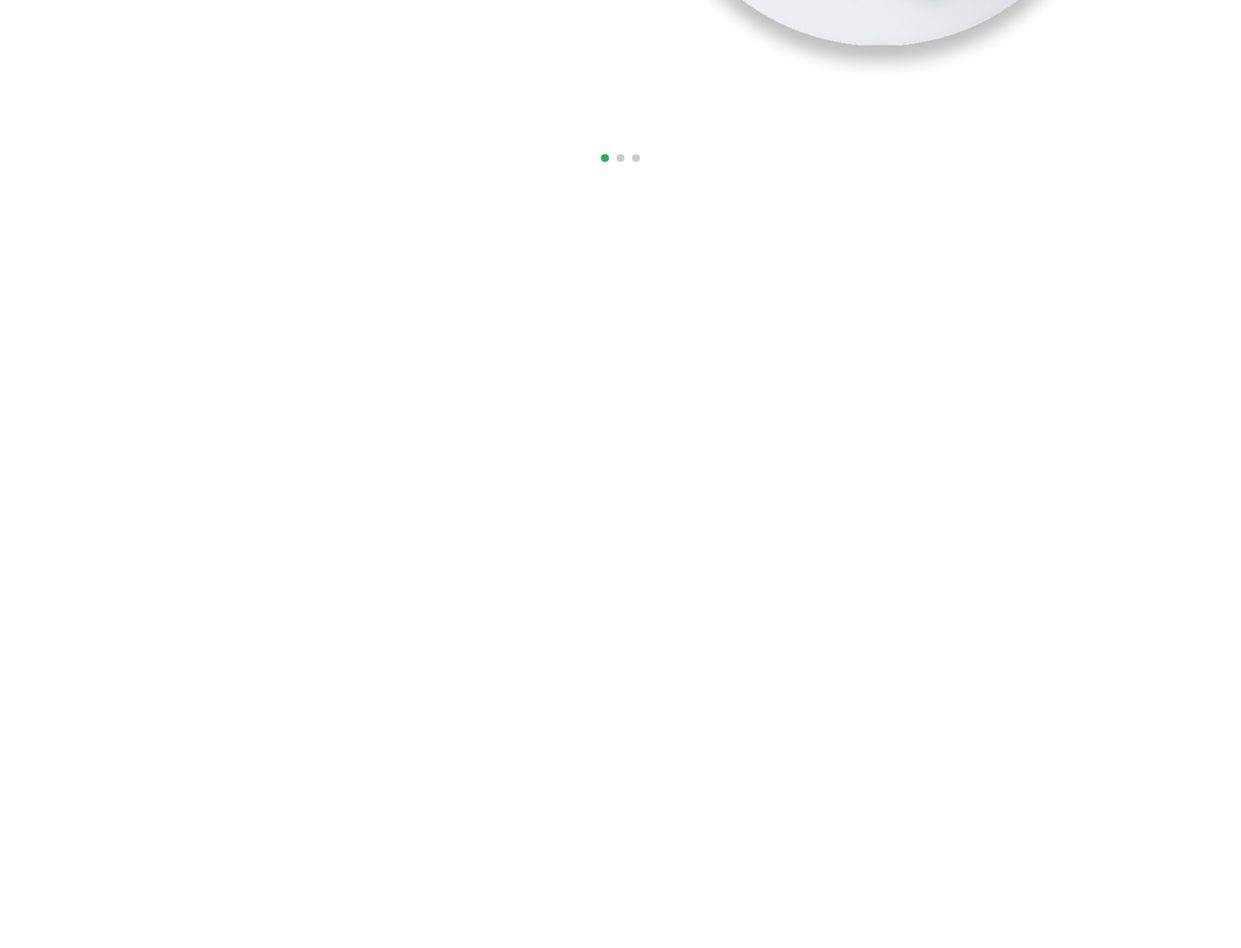
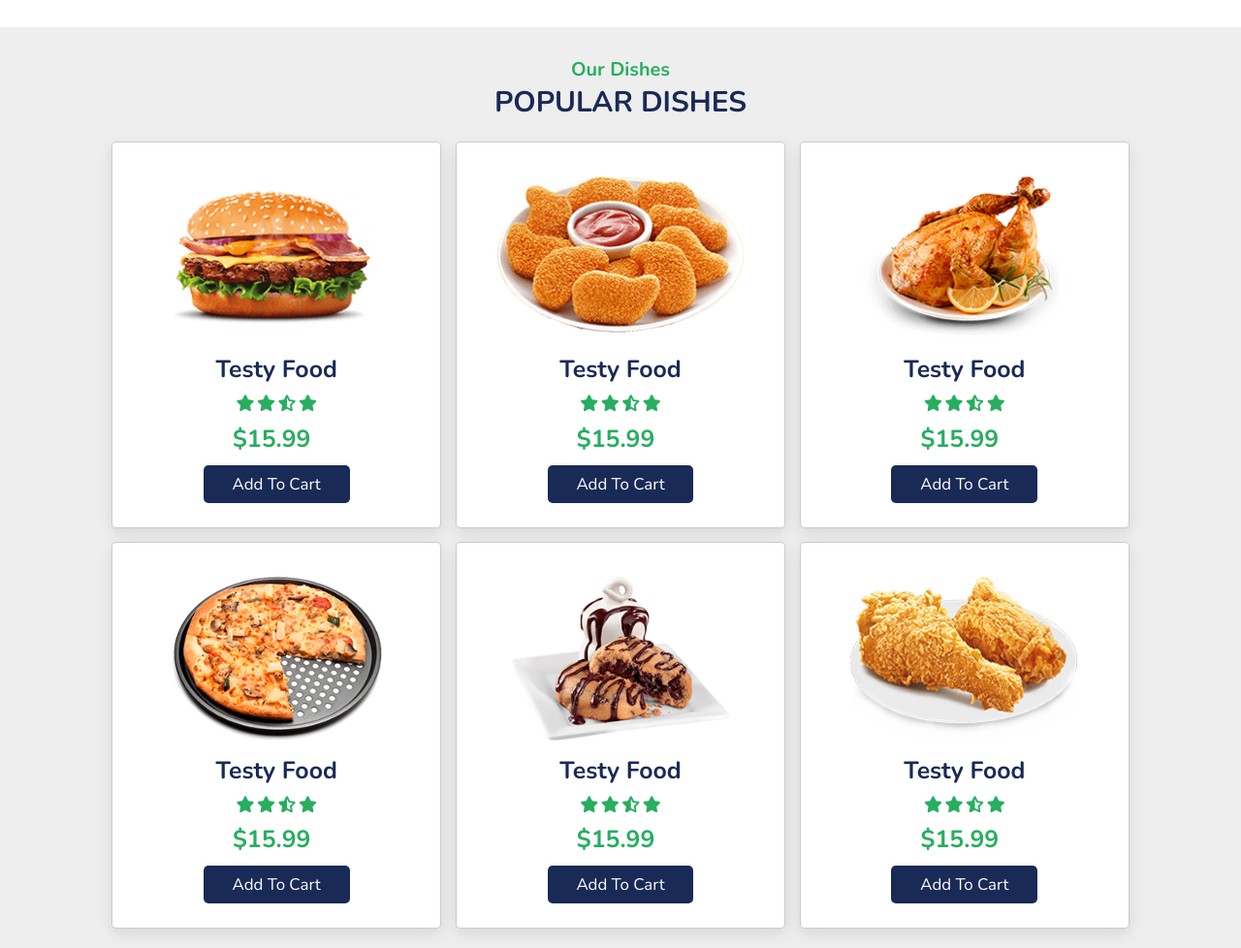
Before and after one commit to dev-ashik/resto-html, a plain HTML site: page index.html in a window 1280 px wide. Shown: the part 541-1519 px from the top of the page at 97% size. Before the commit the page ends 800 px from the top, so only its background shows below. Drawn offline with nearby package versions, Linux system fonts and the light colour scheme.

Commit message:
dishes section done

```diff
--- a/index.html
+++ b/index.html
@@ -1,9 +1,9 @@
 <!DOCTYPE html>
 <html lang="en">
   <head>
-    <meta charset="UTF-8">
-    <meta http-equiv="X-UA-Compatible" content="IE=edge">
-    <meta name="viewport" content="width=device-width, initial-scale=1.0">
+    <meta charset="UTF-8" />
+    <meta http-equiv="X-UA-Compatible" content="IE=edge" />
+    <meta name="viewport" content="width=device-width, initial-scale=1.0" />
     <title>Resto</title>
 
     <!-- use swiper -->
@@ -13,10 +13,13 @@
     />
 
     <!-- using font-awesome -->
-    <link rel="stylesheet" href="https://cdnjs.cloudflare.com/ajax/libs/font-awesome/6.1.2/css/all.min.css">
+    <link
+      rel="stylesheet"
+      href="https://cdnjs.cloudflare.com/ajax/libs/font-awesome/6.1.2/css/all.min.css"
+    />
 
     <!-- custom css -->
-    <link rel="stylesheet" href="./style.css">
+    <link rel="stylesheet" href="./style.css" />
   </head>
   <body>
     <!-- header section start -->
@@ -43,7 +46,12 @@
 
     <!-- search form -->
     <form action="" id="search-form">
-        <input type="search" name="" id="search-box" placeholder="search here...">
+      <input
+        type="search"
+        name=""
+        id="search-box"
+        placeholder="search here..."
+      />
       <label for="search-box" class="fa-solid fa-magnifying-glass"></label>
       <i class="fa-solid fa-xmark" id="close"></i>
     </form>
@@ -56,33 +64,42 @@
             <div class="content">
               <span>our special dish</span>
               <h3>spicy noodles</h3>
-                            <p>Lorem, ipsum dolor sit amet consectetur adipisicing elit. Quis, minima.</p>
+              <p>
+                Lorem, ipsum dolor sit amet consectetur adipisicing elit. Quis,
+                minima.
+              </p>
               <a href="" class="btn">order now</a>
             </div>
             <div class="image">
-                            <img src="./images/home-img-1.png" alt="">
+              <img src="./images/home-img-1.png" alt="" />
             </div>
           </div>
           <div class="swiper-slide slide">
             <div class="content">
               <span>our special dish</span>
               <h3>fried chicken</h3>
-                            <p>Lorem, ipsum dolor sit amet consectetur adipisicing elit. Quis, minima.</p>
+              <p>
+                Lorem, ipsum dolor sit amet consectetur adipisicing elit. Quis,
+                minima.
+              </p>
               <a href="" class="btn">order now</a>
             </div>
             <div class="image">
-                            <img src="./images/home-img-2.png" alt="">
+              <img src="./images/home-img-2.png" alt="" />
             </div>
           </div>
           <div class="swiper-slide slide">
             <div class="content">
               <span>our special dish</span>
               <h3>hot pizza</h3>
-                            <p>Lorem, ipsum dolor sit amet consectetur adipisicing elit. Quis, minima.</p>
+              <p>
+                Lorem, ipsum dolor sit amet consectetur adipisicing elit. Quis,
+                minima.
+              </p>
               <a href="" class="btn">order now</a>
             </div>
             <div class="image">
-                            <img src="./images/home-img-3.png" alt="">
+              <img src="./images/home-img-3.png" alt="" />
             </div>
           </div>
         </div>
@@ -90,6 +107,103 @@
       </div>
     </section>
     <!-- Home section end -->
+
+    <!-- dishes section starts -->
+    <section class="dishes" id="dishes">
+      <h3 class="sub-heading">our dishes</h3>
+      <h3 class="heading">popular dishes</h3>
+
+      <div class="box-container">
+        <div class="box">
+          <a href="#" class="fa-solid fa-heart"></a>
+          <a href="#" class="fa-solid fa-eye"></a>
+          <img src="./images/dish-1.png" alt="" />
+          <h3>testy food</h3>
+          <div class="stars">
+            <i class="fa-solid fa-star"></i>
+            <i class="fa-solid fa-star"></i>
+            <i class="fa-solid fa-star-half-stroke"></i>
+            <i class="fa-solid fa-star"></i>
+          </div>
+          <span>$15.99</span>
+          <a href="#" class="btn">add to cart</a>
+        </div>
+        <div class="box">
+          <a href="#" class="fa-solid fa-heart"></a>
+          <a href="#" class="fa-solid fa-eye"></a>
+          <img src="./images/dish-2.png" alt="" />
+          <h3>testy food</h3>
+          <div class="stars">
+            <i class="fa-solid fa-star"></i>
+            <i class="fa-solid fa-star"></i>
+            <i class="fa-solid fa-star-half-stroke"></i>
+            <i class="fa-solid fa-star"></i>
+          </div>
+          <span>$15.99</span>
+          <a href="#" class="btn">add to cart</a>
+        </div>
+        <div class="box">
+          <a href="#" class="fa-solid fa-heart"></a>
+          <a href="#" class="fa-solid fa-eye"></a>
+          <img src="./images/dish-3.png" alt="" />
+          <h3>testy food</h3>
+          <div class="stars">
+            <i class="fa-solid fa-star"></i>
+            <i class="fa-solid fa-star"></i>
+            <i class="fa-solid fa-star-half-stroke"></i>
+            <i class="fa-solid fa-star"></i>
+          </div>
+          <span>$15.99</span>
+          <a href="#" class="btn">add to cart</a>
+        </div>
+        <div class="box">
+          <a href="#" class="fa-solid fa-heart"></a>
+          <a href="#" class="fa-solid fa-eye"></a>
+          <img src="./images/dish-4.png" alt="" />
+          <h3>testy food</h3>
+          <div class="stars">
+            <i class="fa-solid fa-star"></i>
+            <i class="fa-solid fa-star"></i>
+            <i class="fa-solid fa-star-half-stroke"></i>
+            <i class="fa-solid fa-star"></i>
+          </div>
+          <span>$15.99</span>
+          <a href="#" class="btn">add to cart</a>
+        </div>
+        <div class="box">
+          <a href="#" class="fa-solid fa-heart"></a>
+          <a href="#" class="fa-solid fa-eye"></a>
+          <img src="./images/dish-5.png" alt="" />
+          <h3>testy food</h3>
+          <div class="stars">
+            <i class="fa-solid fa-star"></i>
+            <i class="fa-solid fa-star"></i>
+            <i class="fa-solid fa-star-half-stroke"></i>
+            <i class="fa-solid fa-star"></i>
+          </div>
+          <span>$15.99</span>
+          <a href="#" class="btn">add to cart</a>
+        </div>
+        <div class="box">
+          <a href="#" class="fa-solid fa-heart"></a>
+          <a href="#" class="fa-solid fa-eye"></a>
+          <img src="./images/dish-6.png" alt="" />
+          <h3>testy food</h3>
+          <div class="stars">
+            <i class="fa-solid fa-star"></i>
+            <i class="fa-solid fa-star"></i>
+            <i class="fa-solid fa-star-half-stroke"></i>
+            <i class="fa-solid fa-star"></i>
+          </div>
+          <span>$15.99</span>
+          <a href="#" class="btn">add to cart</a>
+        </div>
+      </div>
+    </section>
+    <!-- dishes section end -->
+
+
+
 
 
 
@@ -100,5 +214,5 @@
     <script src="./app.js"></script>
   </body>
 
-<!-- ! time : 16:00 -->
+  <!-- ! time : 38:29 -->
 </html>
--- a/style.css
+++ b/style.css
@@ -1,14 +1,14 @@
-@import url('https://fonts.googleapis.com/css2?family=Nunito:wght@200;300;400;600;700&display=swap');
+@import url("https://fonts.googleapis.com/css2?family=Nunito:wght@200;300;400;600;700&display=swap");
 
 :root {
   --green: #27ae60;
   --black: #192a56;
   --light-color: #666;
-    --box-shadow: 0 .5rem 1.5rem rgba(0, 0, 0, .1);
+  --box-shadow: 0 0.5rem 1.5rem rgba(0, 0, 0, 0.1);
 }
 
 * {
-    font-family: 'Nunito', sans-serif;
+  font-family: "Nunito", sans-serif;
   margin: 0;
   padding: 0;
   box-sizing: border-box;
@@ -16,7 +16,7 @@
   outline: none;
   border: none;
   text-transform: capitalize;
-    transition: all .2s linear;
+  transition: all 0.2s linear;
 }
 
 html {
@@ -41,16 +41,30 @@ section:nth-child(even) {
   font-size: 1.7rem;
   color: #fff;
   background: var(--black);
-    border-radius: .5rem;
+  border-radius: 0.5rem;
   cursor: pointer;
-    padding: .8rem 3rem;
+  padding: 0.8rem 3rem;
 }
 
 .btn:hover {
   background: var(--green);
-    letter-spacing: .1rem;
+  letter-spacing: 0.1rem;
 }
 
+.sub-heading {
+  text-align: center;
+  color: var(--green);
+  font-size: 2rem;
+  padding-top: 1rem;
+}
+
+.heading {
+  text-align: center;
+  color: var(--black);
+  font-size: 3rem;
+  padding-bottom: 2rem;
+  text-transform: uppercase;
+}
 
 /* header */
 
@@ -80,9 +94,9 @@ header .logo i {
 
 header .navbar a {
   font-size: 1.7rem;
-    padding: .5rem 1.5rem;
+  padding: 0.5rem 1.5rem;
   color: var(--light-color);
-    border-radius: .5rem;
+  border-radius: 0.5rem;
 }
 
 header .navbar a.active,
@@ -91,9 +105,10 @@ header .navbar a:hover {
   background: var(--green);
 }
 
-header .icons i, header .icons a {
+header .icons i,
+header .icons a {
   cursor: pointer;
-    margin-left: .5rem;
+  margin-left: 0.5rem;
   height: 4.5rem;
   width: 4.5rem;
   line-height: 4.5rem;
@@ -104,7 +119,8 @@ header .icons i, header .icons a {
   background: #eee;
 }
 
-header .icons i:hover, header .icons a:hover {
+header .icons i:hover,
+header .icons a:hover {
   color: #fff;
   background: var(--green);
   transform: rotate(360deg);
@@ -122,7 +138,7 @@ header .icons #menu-bars {
   height: 100%;
   width: 100%;
   z-index: 1004;
-    background: rgba(0, 0, 0, .8);
+  background: rgba(0, 0, 0, 0.8);
   display: flex;
   align-items: center;
   justify-content: center;
@@ -135,7 +151,7 @@ header .icons #menu-bars {
 
 #search-form #search-box {
   width: 50rem;
-    border-bottom: .1rem solid #fff;
+  border-bottom: 0.1rem solid #fff;
   padding: 1rem 0;
   color: #fff;
   font-size: 3rem;
@@ -189,6 +205,7 @@ header .icons #menu-bars {
 
 .home .home-slider .slide .image img {
   width: 100%;
+  height: 35rem;
 }
 
 .home .home-slider .slide .content span {
@@ -204,13 +221,109 @@ header .icons #menu-bars {
 .home .home-slider .slide .content p {
   color: var(--light-color);
   font-size: 2.2rem;
-    padding: .5rem 0;
+  padding: 0.5rem 0;
   line-height: 1.5;
 }
 
 .swiper-pagination-bullet-active {
   background: var(--green);
 }
+
+/* dishes */
+.dishes .box-container {
+  display: grid;
+  grid-template-columns: repeat(auto-fit, minmax(27rem, 1fr));
+  gap: 1.5rem;
+}
+
+.dishes .box-container .box {
+  padding: 2.5rem;
+  background: #fff;
+  border-radius: 0.5rem;
+  border: 0.1rem solid rgba(0, 0, 0, 0.2);
+  box-shadow: var(--box-shadow);
+  position: relative;
+  overflow: hidden;
+  text-align: center;
+}
+
+.dishes .box-container .box .fa-heart,
+.dishes .box-container .box .fa-eye {
+  position: absolute;
+  top: 1.5rem;
+  background: #eee;
+  border-radius: 50%;
+  height: 5rem;
+  width: 5rem;
+  line-height: 5rem;
+  font-size: 2rem;
+  color: var(--black);
+}
+
+.dishes .box-container .box .fa-heart:hover,
+.dishes .box-container .box .fa-eye:hover {
+  background: var(--green);
+  color: #fff;
+}
+
+.dishes .box-container .box .fa-heart {
+  right: -15rem;
+}
+
+.dishes .box-container .box .fa-eye {
+  left: -15rem;
+}
+
+.dishes .box-container .box:hover .fa-heart {
+  right: 1.5rem;
+}
+
+.dishes .box-container .box:hover .fa-eye {
+  left: 1.5rem;
+}
+
+.dishes .box-container .box img {
+  height: 17rem;
+  margin: 1rem 0;
+}
+
+.dishes .box-container .box h3 {
+  color: var(--black);
+  font-size: 2.5rem;
+}
+
+.dishes .box-container .box .stars {
+  padding: 1rem 0;
+}
+
+.dishes .box-container .box .stars i {
+  font-size: 1.7rem;
+  color: var(--green);
+}
+
+.dishes .box-container .box span {
+  color: var(--green);
+  font-weight: bolder;
+  margin-right: 1rem;
+  font-size: 2.5rem;
+  display: block;
+}
+
+
+
+
+
+
+
+
+
+
+
+
+
+
+
+
 
 
 
@@ -242,15 +355,15 @@ header .icons #menu-bars {
     left: 0;
     right: 0;
     background: #fff;
-        border-top: .1rem solid rgba(0, 0, 0, .2);
-        border-bottom: .1rem solid rgba(0, 0, 0, .2);
+    border-top: 0.1rem solid rgba(0, 0, 0, 0.2);
+    border-bottom: 0.1rem solid rgba(0, 0, 0, 0.2);
     padding: 1rem;
     clip-path: polygon(0 0, 100% 0, 100% 0, 0 0);
   }
 
   header .navbar.active {
     clip-path: polygon(0 0, 100% 0, 100% 100%, 0 100%);
-        transition: .5s;
+    transition: 0.5s;
   }
 
   header .navbar a {
@@ -275,4 +388,9 @@ header .icons #menu-bars {
   html {
     font-size: 50%;
   }
+
+  .dishes .box-container .box img {
+    height: auto;
+    width: 100%;
   }
+}
```
Also changed, not shown: app.js (+6 -6 lines). Lines whose indentation alone changed are shown as unchanged.
